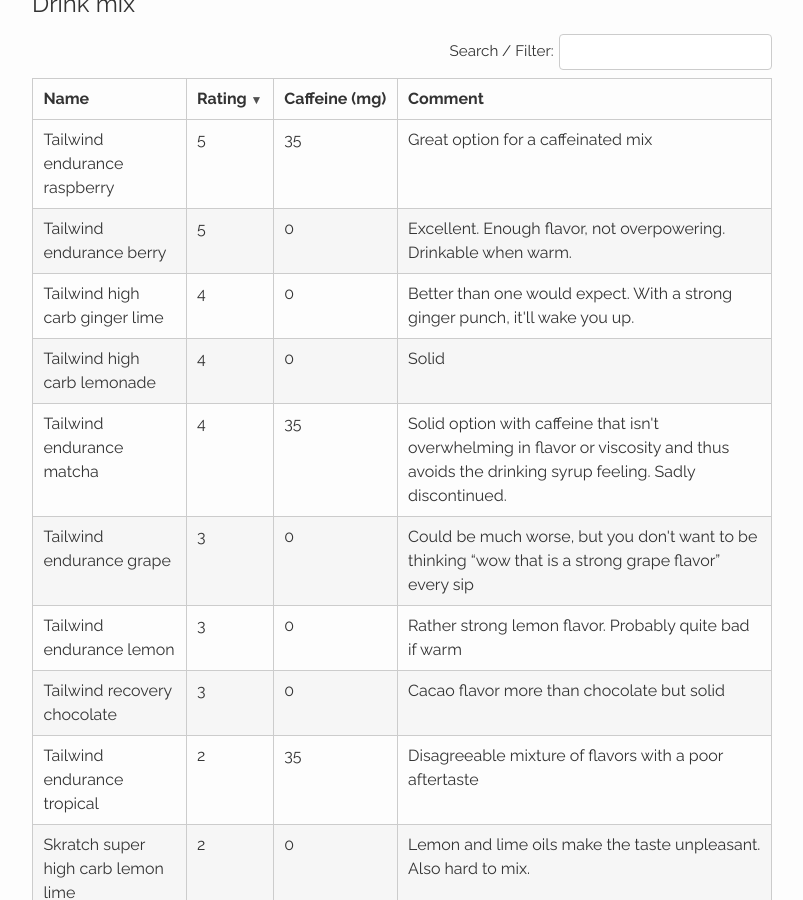
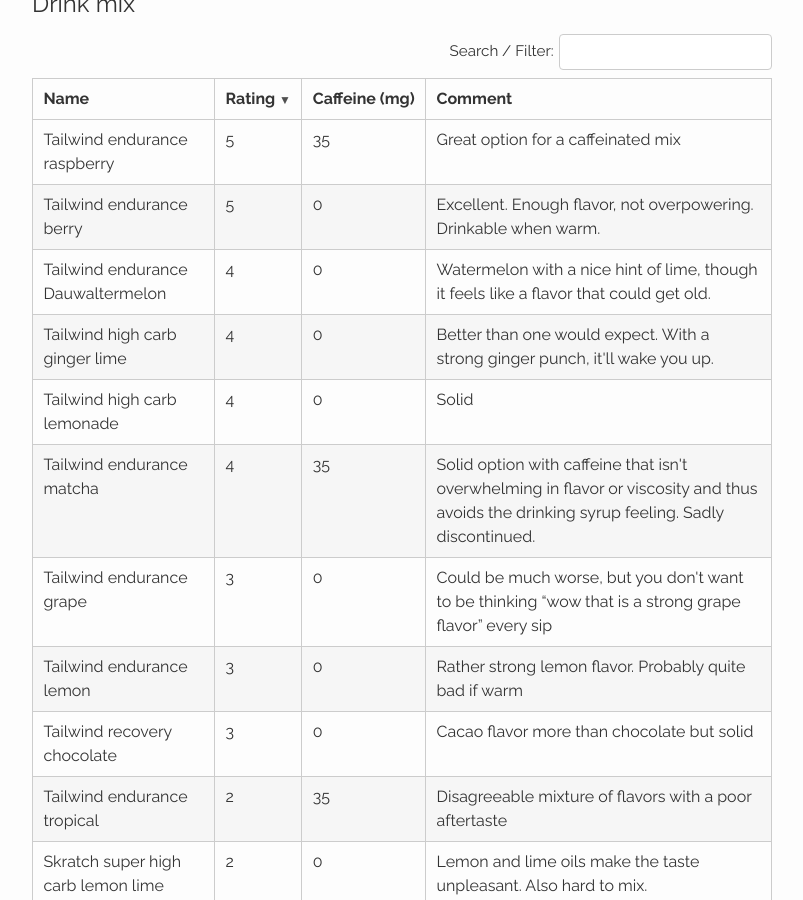
Before and after one commit to dcroote/dcroote.github.io, a Jekyll site: the page built from _posts/2026-06-20-energy-gel-drink-mix-ratings.md, in a window 1280 px wide and 900 px high, scrolled down 2202 px. Shown: the whole window, without its empty margins (238-1041 px from the left). Built offline with Jekyll 4.4.1, drawn with Linux system fonts in a browser that asks for light colours; part of the change alters nothing that is shown.

Commit message:
feat: rate Tailwind endurance Dauwaltermelon drink mix
Add the caffeine-free watermelon-lime mix and refresh the ratings post date.

Co-authored-by: cursor.79941 <cursor.79941@passmail.net>

```diff
--- a/_data/energy_gel_ratings.csv
+++ b/_data/energy_gel_ratings.csv
@@ -29,3 +29,4 @@ Tailwind high carb ginger lime,0,"Better than one would expect. With a strong gi
 Skratch super high carb lemon lime,0,"Lemon and lime oils make the taste unpleasant. Also hard to mix.",2,Drink mix
 Tailwind endurance raspberry,35,"Great option for a caffeinated mix",5,Drink mix
 Tailwind endurance tropical,35,"Disagreeable mixture of flavors with a poor aftertaste",2,Drink mix
+Tailwind endurance Dauwaltermelon,0,"Watermelon with a nice hint of lime, though it feels like a flavor that could get old.",4,Drink mix
--- a/_posts/2026-06-20-energy-gel-drink-mix-ratings.md
+++ b/_posts/2026-06-20-energy-gel-drink-mix-ratings.md
@@ -8,7 +8,7 @@ image_height: 649
 comments: false
 description: Why is a ratings table of endurance energy gels and drink mixes needed? These products are sugar. Sugar tastes good. Surely it's hard to mess up? Surprisingly, gels and mixes can be bad. Flavors can have you questioning how a human, absent extreme duress, approved of their manufacture.
 tags: [sports]
-last_modified_at: 2026-10-12 09:43:00 -0700
+last_modified_at: 2026-10-12 22:38:00 -0700
 discuss_on_twitter:
 ---
 
```
